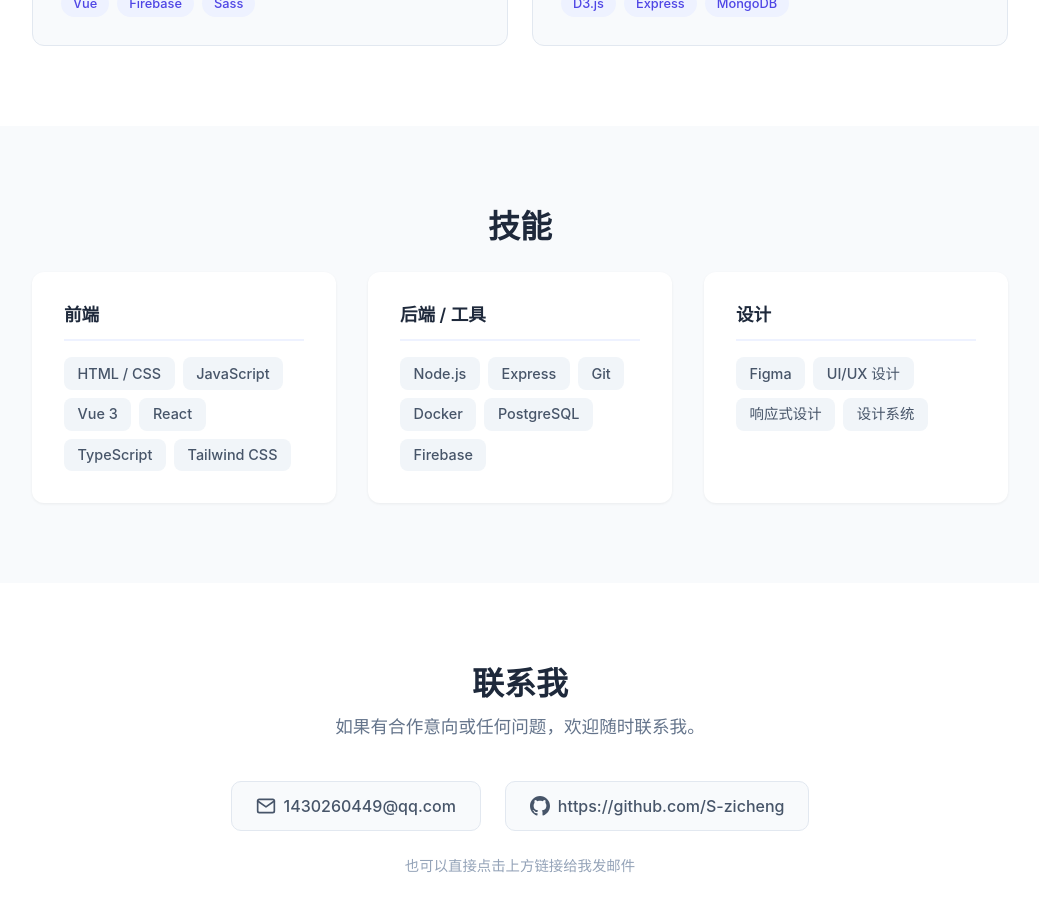
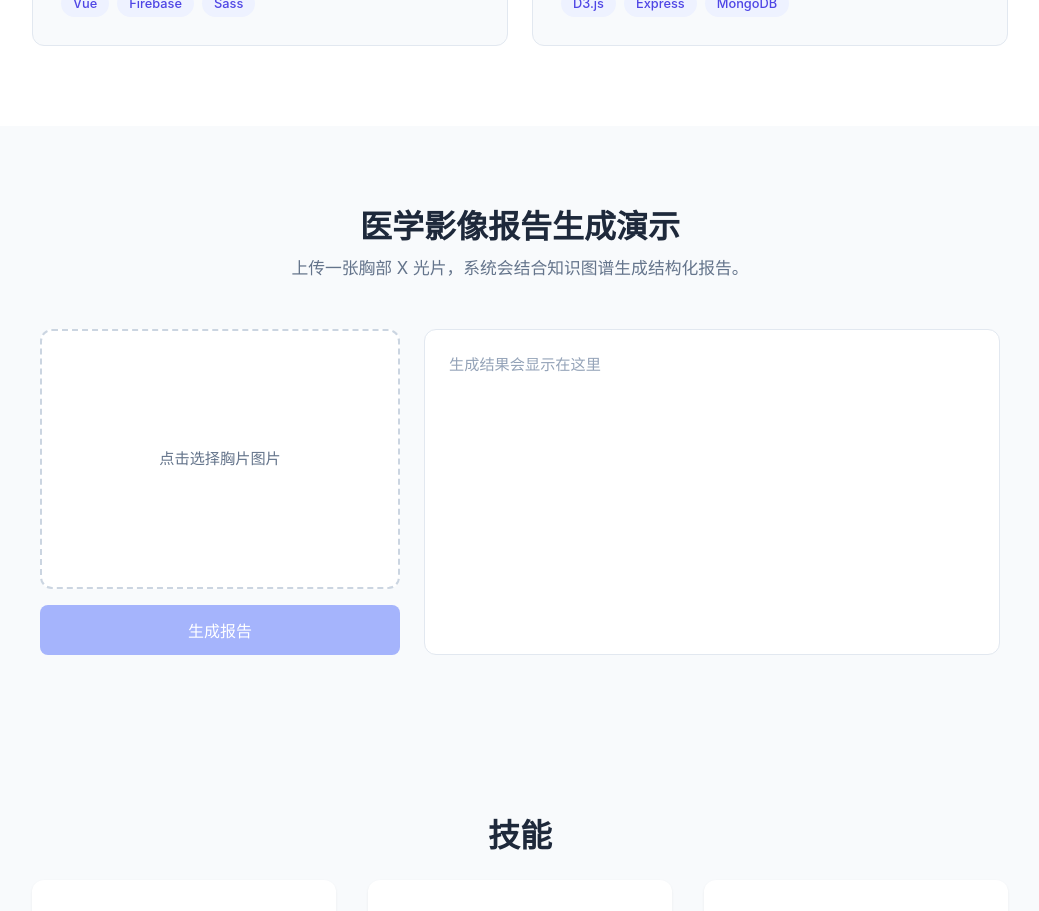
Before and after one commit to S-zicheng/portfolio, a Vue app: page / in a window 1280 px wide. Shown: the part 1840-2751 px from the top of the page, without its empty margins (120-1159 px from the left). Built offline with nearby package versions, Linux system fonts and the light colour scheme; no server answers.

Commit message:
feat: add AI chest X-ray report demo section

```diff
--- a/src/App.vue
+++ b/src/App.vue
@@ -2,6 +2,7 @@
 import HeroSection from './components/HeroSection.vue'
 import AboutSection from './components/AboutSection.vue'
 import ProjectsSection from './components/ProjectsSection.vue'
+import ReportDemoSection from './components/ReportDemoSection.vue'
 import SkillsSection from './components/SkillsSection.vue'
 import ContactSection from './components/ContactSection.vue'
 import SiteFooter from './components/SiteFooter.vue'
@@ -12,6 +13,7 @@ import SiteFooter from './components/SiteFooter.vue'
     <HeroSection />
     <AboutSection />
     <ProjectsSection />
+    <ReportDemoSection />
     <SkillsSection />
     <ContactSection />
     <SiteFooter />
--- /dev/null
+++ b/src/components/ReportDemoSection.vue
@@ -0,0 +1,223 @@
+<script setup>
+import { ref } from 'vue'
+
+const apiUrl = import.meta.env.VITE_REPORT_API_URL || 'https://api.szc-fty.cn/generate_report'
+
+const file = ref(null)
+const previewUrl = ref('')
+const loading = ref(false)
+const error = ref('')
+const report = ref('')
+
+function onFileChange(event) {
+  const selected = event.target.files?.[0]
+  file.value = selected || null
+  report.value = ''
+  error.value = ''
+
+  if (!selected) {
+    previewUrl.value = ''
+    return
+  }
+
+  if (!selected.type.startsWith('image/')) {
+    error.value = '请选择图片文件'
+    file.value = null
+    previewUrl.value = ''
+    return
+  }
+
+  previewUrl.value = URL.createObjectURL(selected)
+}
+
+async function submit() {
+  if (!file.value) {
+    error.value = '请先选择一张胸片图片'
+    return
+  }
+
+  loading.value = true
+  error.value = ''
+  report.value = ''
+
+  try {
+    const form = new FormData()
+    form.append('image', file.value)
+
+    const res = await fetch(apiUrl, {
+      method: 'POST',
+      body: form,
+    })
+
+    if (!res.ok) {
+      throw new Error(`请求失败：${res.status}`)
+    }
+
+    const data = await res.json()
+    report.value = data.report || data.message || '未能获取报告'
+  } catch (err) {
+    error.value = err.message || '生成报告失败，请稍后重试'
+  } finally {
+    loading.value = false
+  }
+}
+</script>
+
+<template>
+  <section id="report-demo" class="section report-demo">
+    <div class="container">
+      <h2 class="section-title">医学影像报告生成演示</h2>
+      <p class="report-subtitle">
+        上传一张胸部 X 光片，系统会结合知识图谱生成结构化报告。
+      </p>
+
+      <div class="report-panel">
+        <div class="report-upload">
+          <label class="upload-area" :class="{ 'has-image': previewUrl }">
+            <input
+              type="file"
+              accept="image/*"
+              class="file-input"
+              @change="onFileChange"
+            />
+            <img v-if="previewUrl" :src="previewUrl" alt="胸片预览" class="preview-image" />
+            <span v-else class="upload-placeholder">
+              点击选择胸片图片
+            </span>
+          </label>
+
+          <button
+            type="button"
+            class="submit-button"
+            :disabled="loading || !file"
+            @click="submit"
+          >
+            {{ loading ? '生成中...' : '生成报告' }}
+          </button>
+        </div>
+
+        <div class="report-result">
+          <p v-if="error" class="error-text">{{ error }}</p>
+          <pre v-else-if="report" class="report-text">{{ report }}</pre>
+          <p v-else class="result-placeholder">生成结果会显示在这里</p>
+        </div>
+      </div>
+    </div>
+  </section>
+</template>
+
+<style scoped>
+.report-demo {
+  background: #f8fafc;
+}
+
+.report-subtitle {
+  text-align: center;
+  color: #64748b;
+  font-size: 1.05rem;
+  margin: -1rem 0 3rem;
+}
+
+.report-panel {
+  display: grid;
+  grid-template-columns: 360px 1fr;
+  gap: 1.5rem;
+  max-width: 960px;
+  margin: 0 auto;
+}
+
+.report-upload {
+  display: flex;
+  flex-direction: column;
+  gap: 1rem;
+}
+
+.upload-area {
+  display: flex;
+  align-items: center;
+  justify-content: center;
+  min-height: 260px;
+  background: #fff;
+  border: 2px dashed #cbd5e1;
+  border-radius: 12px;
+  overflow: hidden;
+  cursor: pointer;
+  transition: border-color 0.2s ease;
+}
+
+.upload-area:hover,
+.upload-area.has-image {
+  border-color: #4f46e5;
+}
+
+.file-input {
+  display: none;
+}
+
+.upload-placeholder {
+  color: #64748b;
+  font-size: 0.95rem;
+}
+
+.preview-image {
+  width: 100%;
+  height: 100%;
+  object-fit: contain;
+}
+
+.submit-button {
+  padding: 0.8rem 1.5rem;
+  background: #4f46e5;
+  color: #fff;
+  border: none;
+  border-radius: 8px;
+  font-size: 1rem;
+  font-weight: 500;
+  cursor: pointer;
+  transition: all 0.2s ease;
+}
+
+.submit-button:hover:not(:disabled) {
+  background: #6366f1;
+  transform: translateY(-1px);
+}
+
+.submit-button:disabled {
+  background: #a5b4fc;
+  cursor: not-allowed;
+}
+
+.report-result {
+  min-height: 260px;
+  padding: 1.5rem;
+  background: #fff;
+  border: 1px solid #e2e8f0;
+  border-radius: 12px;
+  overflow: auto;
+}
+
+.report-text {
+  margin: 0;
+  color: #1e293b;
+  font-family: ui-monospace, SFMono-Regular, Menlo, Consolas, monospace;
+  font-size: 0.9rem;
+  line-height: 1.7;
+  white-space: pre-wrap;
+}
+
+.result-placeholder,
+.error-text {
+  color: #94a3b8;
+  font-size: 0.95rem;
+}
+
+.error-text {
+  color: #dc2626;
+}
+
+@media (max-width: 768px) {
+  .report-panel {
+    grid-template-columns: 1fr;
+  }
+}
+</style>
```
Also changed, not shown: 1 other file (tests, documents, lock files or other folders).
